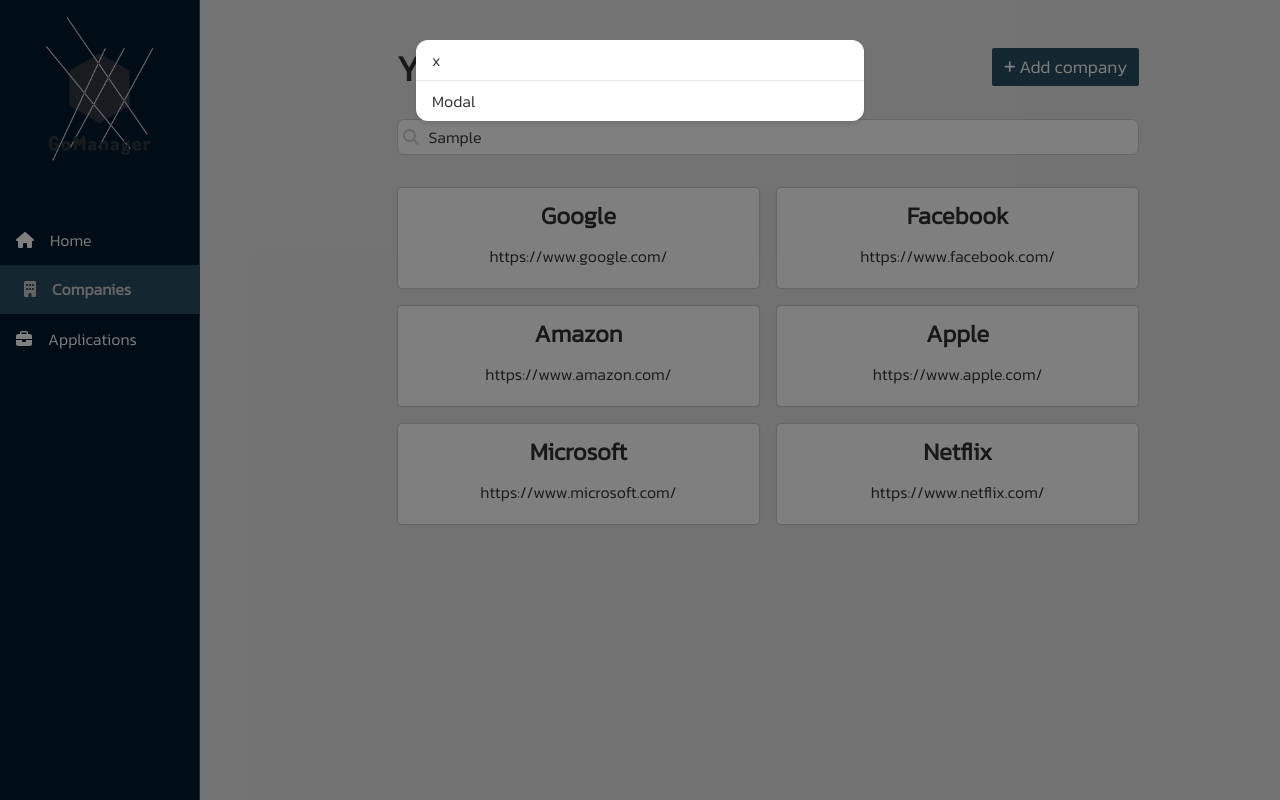
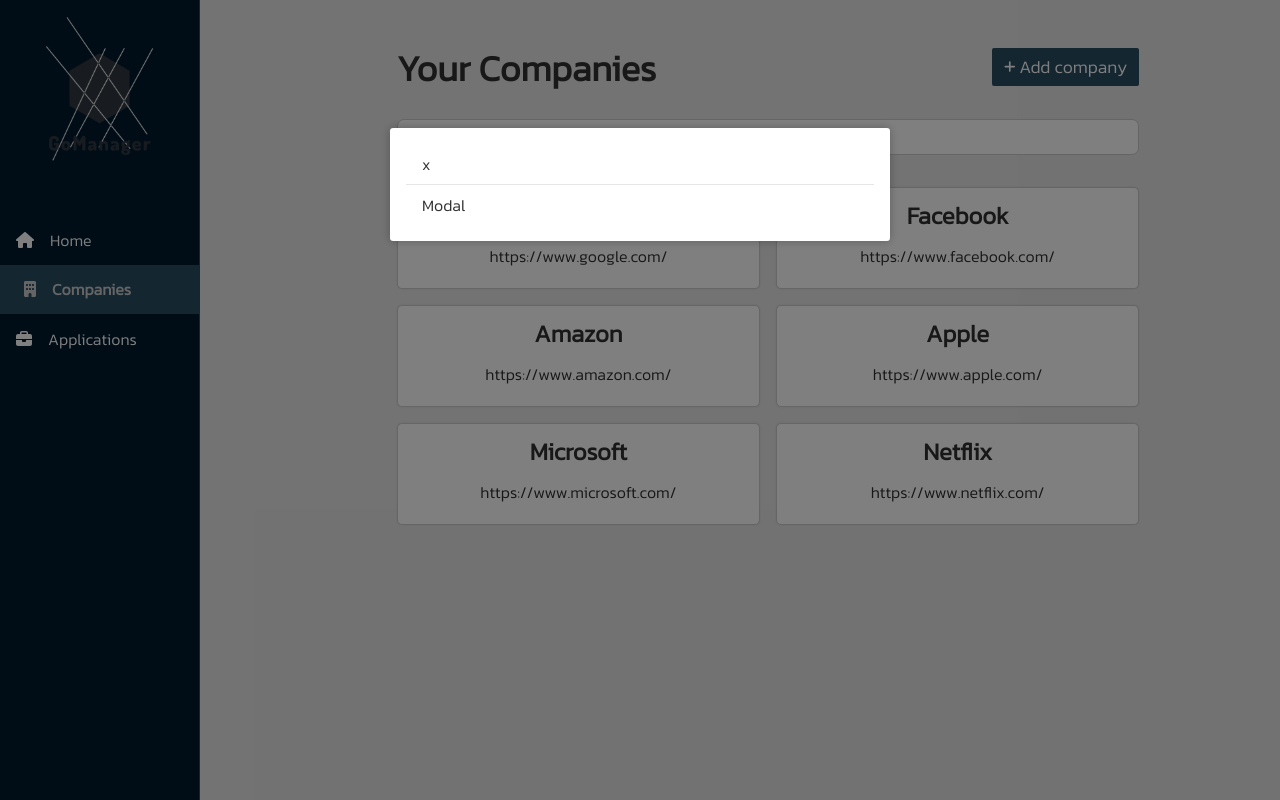
Before and after one commit to Tiburso/GoManager, a Next.js app in the folder client/: page /companies in a window 1280 px wide. Both pictures are taken after typing "Sample" into the empty fields and a click on the button "Add company". Built offline with nearby package versions, Linux system fonts and the light colour scheme.

Commit message:
Fix close outside wrapper on modal

```diff
--- a/client/app/styles/Modal.module.css
+++ b/client/app/styles/Modal.module.css
@@ -1,13 +1,11 @@
-/* fixed top-0 left-0 z-[1040] bg-black w-screen h-screen opacity-50 transition-all duration-300 ease-in-out */
 .modal {
   position: fixed;
   top: 0;
   left: 0;
-  z-index: 1040;
   background-color: rgba(0, 0, 0, 0.5);
   width: 100vw;
   height: 100vh;
-  opacity: 20%;
+  opacity: 10%;
   transition: all 0.3s ease-in-out;
 }
 
@@ -15,3 +13,14 @@
   opacity: 100%;
   transform: none;
 }
+
+/* "mx-auto my-10 max-w-md w-full bg-white rounded-xl shadow-md" */
+.modal .wrapper {
+  margin: 10% auto;
+  max-width: 500px;
+  width: 100%;
+  background-color: #fff;
+  border-radius: 0.2rem;
+  box-shadow: 0 0 10px rgba(0, 0, 0, 0.25);
+  padding: 1rem;
+}
--- a/client/app/ui/Modal.tsx
+++ b/client/app/ui/Modal.tsx
@@ -43,15 +43,13 @@
 
   const modalContent = (
     <div className={clsx(style.modal, { [style.active]: mounted })}>
-      <div ref={ref}>
-        <div className="mx-auto my-10 max-w-md w-full bg-white rounded-xl shadow-md">
-          <div className="border-b border-gray-200 px-4 py-2">
-            <a href="#" onClick={handleCloseClick}>
-              x
-            </a>
-          </div>
-          <div className="px-4 py-2">{children}</div>
+      <div ref={ref} className={style.wrapper}>
+        <div className="border-b border-gray-200 px-4 py-2">
+          <a href="#" onClick={handleCloseClick}>
+            x
+          </a>
         </div>
+        <div className="px-4 py-2">{children}</div>
       </div>
     </div>
   );
```
